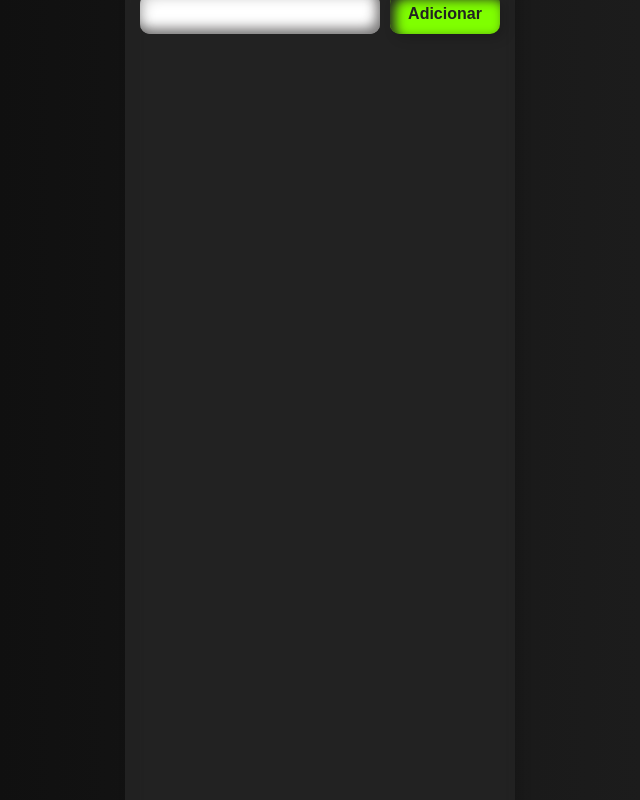
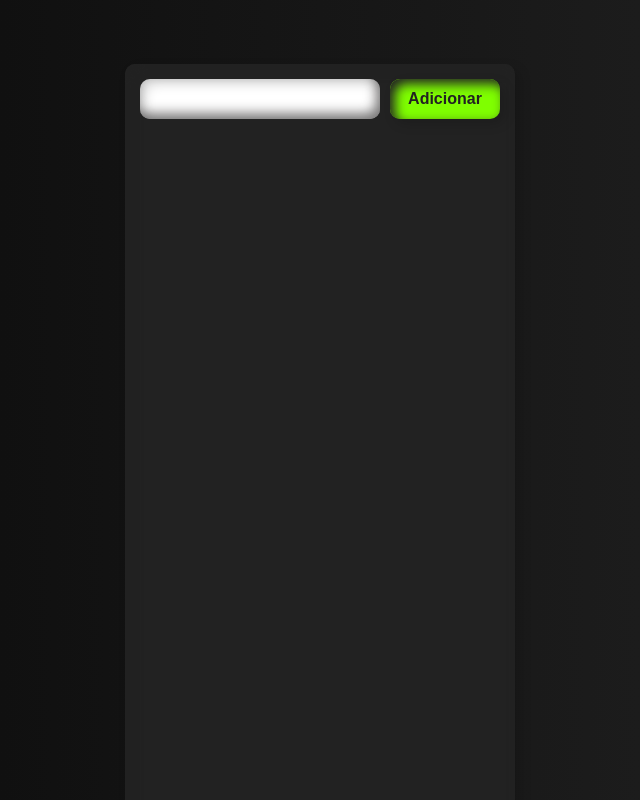
Before and after one commit to brunofelixf/Lista_de_Tarefas, a React (Create React App) app: page / in a window 1280 px wide. Shown: the top 800 px of the page, without its empty margins (320-960 px from the left). Built offline with nearby package versions, Linux system fonts and the light colour scheme.

Commit message:
Teste de margin

```diff
--- a/src/App.css
+++ b/src/App.css
@@ -4,7 +4,7 @@
   color: white;
   border: none;
   border-radius: 10px;
-  margin-top: 3rem;
+  margin-top: 4rem;
   overflow: auto;
   background-color: #222;
   box-shadow: inset 5px 5px 12px #222, 5px 5px 12px rgba(0, 0, 0, 0.16);
--- a/src/index.css
+++ b/src/index.css
@@ -12,7 +12,6 @@ body {
   -webkit-font-smoothing: antialiased;
   -moz-osx-font-smoothing: grayscale;
   background: linear-gradient(to right, #0a0a0a, #222);
-  height: 100vh;
   display: flex;
   justify-content: center;
   align-items: center;
```
